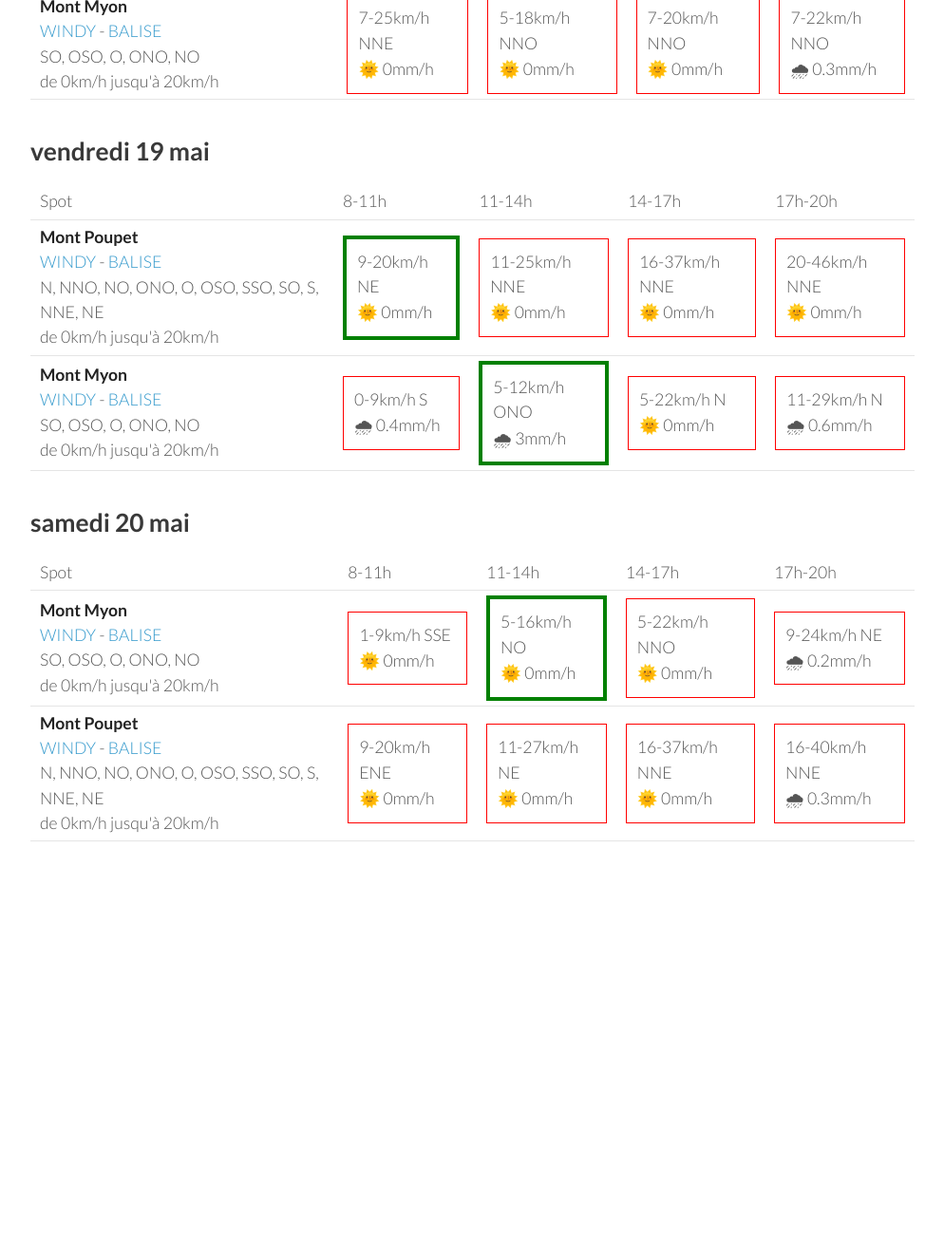
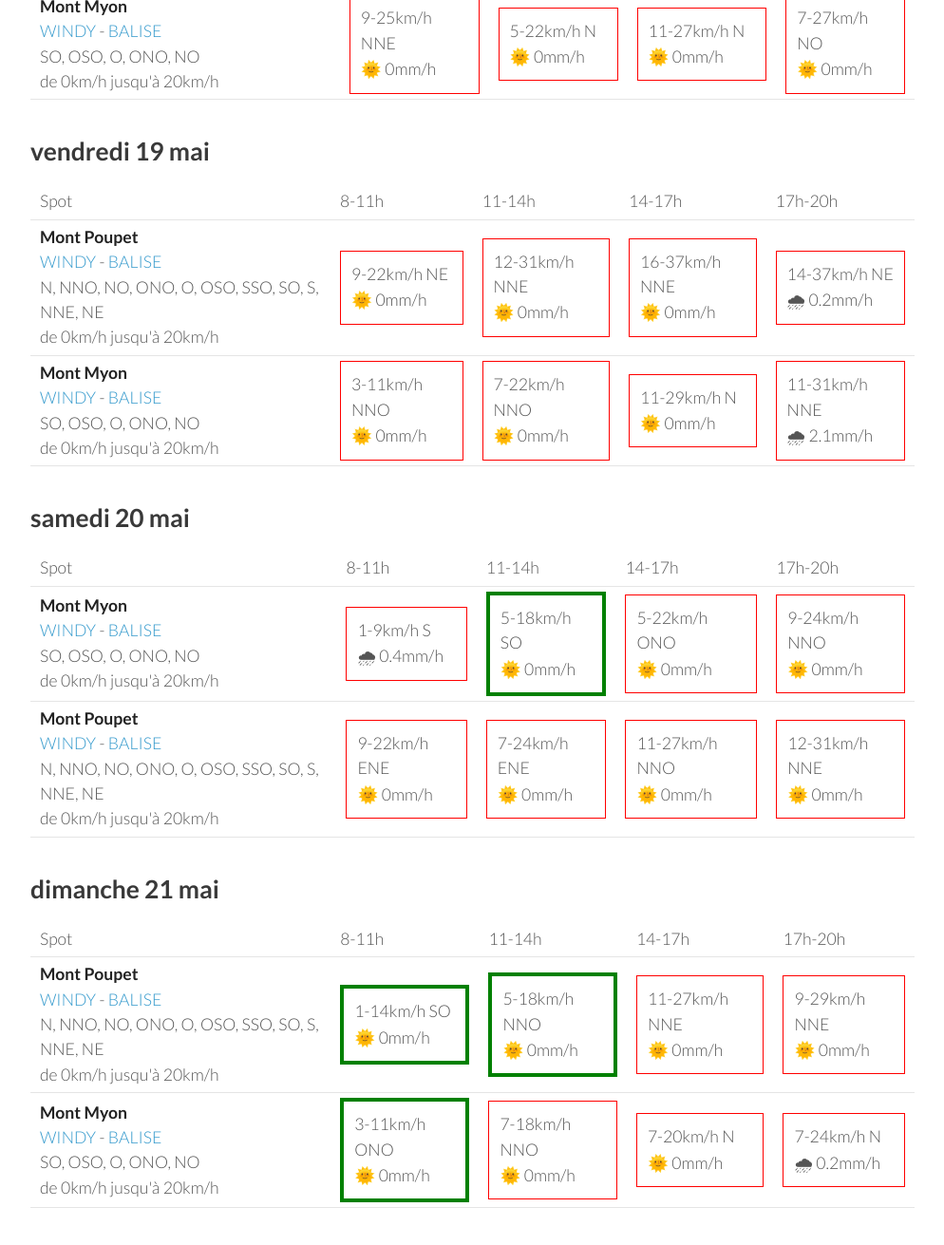
Before and after one commit to parapente-dans-le-nord/parapente-dans-le-nord.github.io, a Jekyll site: the page built from jura.markdown, in a window 1280 px wide and 1400 px high, scrolled down 1293 px. Shown: the top 1311 px of the window at 95% size, without its empty margins (26-1020 px from the left). Built offline with Jekyll 4.4.1, drawn with Linux system fonts in a browser that asks for light colours; before the commit the page ends 2307 px from its top, so only the background shows below that; some of the changed text lies outside the part shown.

Commit message:
update index.markdown

```diff
--- a/jura.markdown
+++ b/jura.markdown
@@ -96,20 +96,20 @@ page mise à jour le mardi 16 mai 06:20
 <tr>
         <td><strong>Mont Poupet</strong><br><a href="https://windy.com/46.970/5.876?46.541,5.876,8">WINDY</a> - <span class=""><a href="http://www.balisemeteo.com/balise.php?idBalise=92">BALISE</a> </span><br> <span class="vent-favorable">N, NNO, NO, ONO, O, OSO, SSO, SO, S, NNE, NE</span><br><span class="force-vent">de 0km/h jusqu'à 20km/h</span> </td>
 
-            <td><div class="not-flyable"><p>12-35km/h NE</p><p>🌞 0mm/h</p></div></td>
-            <td><div class="not-flyable"><p>16-37km/h NNE</p><p>🌞 0mm/h</p></div></td>
-            <td><div class="not-flyable"><p>18-42km/h NE</p><p>🌞 0mm/h</p></div></td>
-            <td><div class="not-flyable"><p>14-42km/h NE</p><p>🌞 0mm/h</p></div></td>
+            <td><div class="not-flyable"><p>12-33km/h NNE</p><p>🌞 0mm/h</p></div></td>
+            <td><div class="not-flyable"><p>18-38km/h NE</p><p>🌞 0mm/h</p></div></td>
+            <td><div class="not-flyable"><p>22-46km/h NNE</p><p>🌞 0mm/h</p></div></td>
+            <td><div class="not-flyable"><p>16-48km/h NE</p><p>🌞 0mm/h</p></div></td>
 
 
     </tr>
 <tr>
         <td><strong>Mont Myon</strong><br><a href="https://windy.com/46.331/5.397?45.898,5.394,8,m:eWoagj8">WINDY</a> - <span class=""><a href="http://www.balisemeteo.com/balise.php?idBalise=70">BALISE</a> </span><br> <span class="vent-favorable">SO, OSO, O, ONO, NO</span><br><span class="force-vent">de 0km/h jusqu'à 20km/h</span> </td>
 
-            <td><div class="not-flyable"><p>7-25km/h NNE</p><p>🌞 0mm/h</p></div></td>
-            <td><div class="not-flyable"><p>5-18km/h NNO</p><p>🌞 0mm/h</p></div></td>
-            <td><div class="not-flyable"><p>7-20km/h NNO</p><p>🌞 0mm/h</p></div></td>
-            <td><div class="not-flyable"><p>7-22km/h NNO</p><p>🌧 0.3mm/h</p></div></td>
+            <td><div class="not-flyable"><p>9-25km/h NNE</p><p>🌞 0mm/h</p></div></td>
+            <td><div class="not-flyable"><p>5-22km/h N</p><p>🌞 0mm/h</p></div></td>
+            <td><div class="not-flyable"><p>11-27km/h N</p><p>🌞 0mm/h</p></div></td>
+            <td><div class="not-flyable"><p>7-27km/h NO</p><p>🌞 0mm/h</p></div></td>
 
 
     </tr>
@@ -132,20 +132,20 @@ page mise à jour le mardi 16 mai 06:20
 <tr>
         <td><strong>Mont Poupet</strong><br><a href="https://windy.com/46.970/5.876?46.541,5.876,8">WINDY</a> - <span class=""><a href="http://www.balisemeteo.com/balise.php?idBalise=92">BALISE</a> </span><br> <span class="vent-favorable">N, NNO, NO, ONO, O, OSO, SSO, SO, S, NNE, NE</span><br><span class="force-vent">de 0km/h jusqu'à 20km/h</span> </td>
 
-            <td><div class="flyable"><p>9-20km/h NE</p><p>🌞 0mm/h</p></div></td>
-            <td><div class="not-flyable"><p>11-25km/h NNE</p><p>🌞 0mm/h</p></div></td>
+            <td><div class="not-flyable"><p>9-22km/h NE</p><p>🌞 0mm/h</p></div></td>
+            <td><div class="not-flyable"><p>12-31km/h NNE</p><p>🌞 0mm/h</p></div></td>
             <td><div class="not-flyable"><p>16-37km/h NNE</p><p>🌞 0mm/h</p></div></td>
-            <td><div class="not-flyable"><p>20-46km/h NNE</p><p>🌞 0mm/h</p></div></td>
+            <td><div class="not-flyable"><p>14-37km/h NE</p><p>🌧 0.2mm/h</p></div></td>
 
 
     </tr>
 <tr>
         <td><strong>Mont Myon</strong><br><a href="https://windy.com/46.331/5.397?45.898,5.394,8,m:eWoagj8">WINDY</a> - <span class=""><a href="http://www.balisemeteo.com/balise.php?idBalise=70">BALISE</a> </span><br> <span class="vent-favorable">SO, OSO, O, ONO, NO</span><br><span class="force-vent">de 0km/h jusqu'à 20km/h</span> </td>
 
-            <td><div class="not-flyable"><p>0-9km/h S</p><p>🌧 0.4mm/h</p></div></td>
-            <td><div class="flyable"><p>5-12km/h ONO</p><p>🌧 3mm/h</p></div></td>
-            <td><div class="not-flyable"><p>5-22km/h N</p><p>🌞 0mm/h</p></div></td>
-            <td><div class="not-flyable"><p>11-29km/h N</p><p>🌧 0.6mm/h</p></div></td>
+            <td><div class="not-flyable"><p>3-11km/h NNO</p><p>🌞 0mm/h</p></div></td>
+            <td><div class="not-flyable"><p>7-22km/h NNO</p><p>🌞 0mm/h</p></div></td>
+            <td><div class="not-flyable"><p>11-29km/h N</p><p>🌞 0mm/h</p></div></td>
+            <td><div class="not-flyable"><p>11-31km/h NNE</p><p>🌧 2.1mm/h</p></div></td>
 
 
     </tr>
@@ -168,20 +168,20 @@ page mise à jour le mardi 16 mai 06:20
 <tr>
         <td><strong>Mont Myon</strong><br><a href="https://windy.com/46.331/5.397?45.898,5.394,8,m:eWoagj8">WINDY</a> - <span class=""><a href="http://www.balisemeteo.com/balise.php?idBalise=70">BALISE</a> </span><br> <span class="vent-favorable">SO, OSO, O, ONO, NO</span><br><span class="force-vent">de 0km/h jusqu'à 20km/h</span> </td>
 
-            <td><div class="not-flyable"><p>1-9km/h SSE</p><p>🌞 0mm/h</p></div></td>
-            <td><div class="flyable"><p>5-16km/h NO</p><p>🌞 0mm/h</p></div></td>
-            <td><div class="not-flyable"><p>5-22km/h NNO</p><p>🌞 0mm/h</p></div></td>
-            <td><div class="not-flyable"><p>9-24km/h NE</p><p>🌧 0.2mm/h</p></div></td>
+            <td><div class="not-flyable"><p>1-9km/h S</p><p>🌧 0.4mm/h</p></div></td>
+            <td><div class="flyable"><p>5-18km/h SO</p><p>🌞 0mm/h</p></div></td>
+            <td><div class="not-flyable"><p>5-22km/h ONO</p><p>🌞 0mm/h</p></div></td>
+            <td><div class="not-flyable"><p>9-24km/h NNO</p><p>🌞 0mm/h</p></div></td>
 
 
     </tr>
 <tr>
         <td><strong>Mont Poupet</strong><br><a href="https://windy.com/46.970/5.876?46.541,5.876,8">WINDY</a> - <span class=""><a href="http://www.balisemeteo.com/balise.php?idBalise=92">BALISE</a> </span><br> <span class="vent-favorable">N, NNO, NO, ONO, O, OSO, SSO, SO, S, NNE, NE</span><br><span class="force-vent">de 0km/h jusqu'à 20km/h</span> </td>
 
-            <td><div class="not-flyable"><p>9-20km/h ENE</p><p>🌞 0mm/h</p></div></td>
-            <td><div class="not-flyable"><p>11-27km/h NE</p><p>🌞 0mm/h</p></div></td>
-            <td><div class="not-flyable"><p>16-37km/h NNE</p><p>🌞 0mm/h</p></div></td>
-            <td><div class="not-flyable"><p>16-40km/h NNE</p><p>🌧 0.3mm/h</p></div></td>
+            <td><div class="not-flyable"><p>9-22km/h ENE</p><p>🌞 0mm/h</p></div></td>
+            <td><div class="not-flyable"><p>7-24km/h ENE</p><p>🌞 0mm/h</p></div></td>
+            <td><div class="not-flyable"><p>11-27km/h NNO</p><p>🌞 0mm/h</p></div></td>
+            <td><div class="not-flyable"><p>12-31km/h NNE</p><p>🌞 0mm/h</p></div></td>
 
 
     </tr>
@@ -189,3 +189,39 @@ page mise à jour le mardi 16 mai 06:20
 </tbody>
 </table>
 {:/}
+## dimanche 21 mai
+
+{::nomarkdown}
+<table>
+  <tbody>
+    <tr>
+      <td>Spot</td>
+      <td>8-11h</td>
+      <td>11-14h</td>
+      <td>14-17h</td>
+      <td>17h-20h</td>
+    </tr>
+<tr>
+        <td><strong>Mont Poupet</strong><br><a href="https://windy.com/46.970/5.876?46.541,5.876,8">WINDY</a> - <span class=""><a href="http://www.balisemeteo.com/balise.php?idBalise=92">BALISE</a> </span><br> <span class="vent-favorable">N, NNO, NO, ONO, O, OSO, SSO, SO, S, NNE, NE</span><br><span class="force-vent">de 0km/h jusqu'à 20km/h</span> </td>
+
+            <td><div class="flyable"><p>1-14km/h SO</p><p>🌞 0mm/h</p></div></td>
+            <td><div class="flyable"><p>5-18km/h NNO</p><p>🌞 0mm/h</p></div></td>
+            <td><div class="not-flyable"><p>11-27km/h NNE</p><p>🌞 0mm/h</p></div></td>
+            <td><div class="not-flyable"><p>9-29km/h NNE</p><p>🌞 0mm/h</p></div></td>
+
+
+    </tr>
+<tr>
+        <td><strong>Mont Myon</strong><br><a href="https://windy.com/46.331/5.397?45.898,5.394,8,m:eWoagj8">WINDY</a> - <span class=""><a href="http://www.balisemeteo.com/balise.php?idBalise=70">BALISE</a> </span><br> <span class="vent-favorable">SO, OSO, O, ONO, NO</span><br><span class="force-vent">de 0km/h jusqu'à 20km/h</span> </td>
+
+            <td><div class="flyable"><p>3-11km/h ONO</p><p>🌞 0mm/h</p></div></td>
+            <td><div class="not-flyable"><p>7-18km/h NNO</p><p>🌞 0mm/h</p></div></td>
+            <td><div class="not-flyable"><p>7-20km/h N</p><p>🌞 0mm/h</p></div></td>
+            <td><div class="not-flyable"><p>7-24km/h N</p><p>🌧 0.2mm/h</p></div></td>
+
+
+    </tr>
+
+</tbody>
+</table>
+{:/}
```
Also changed, not shown: other parts of jura.markdown (+1 -1 lines).
